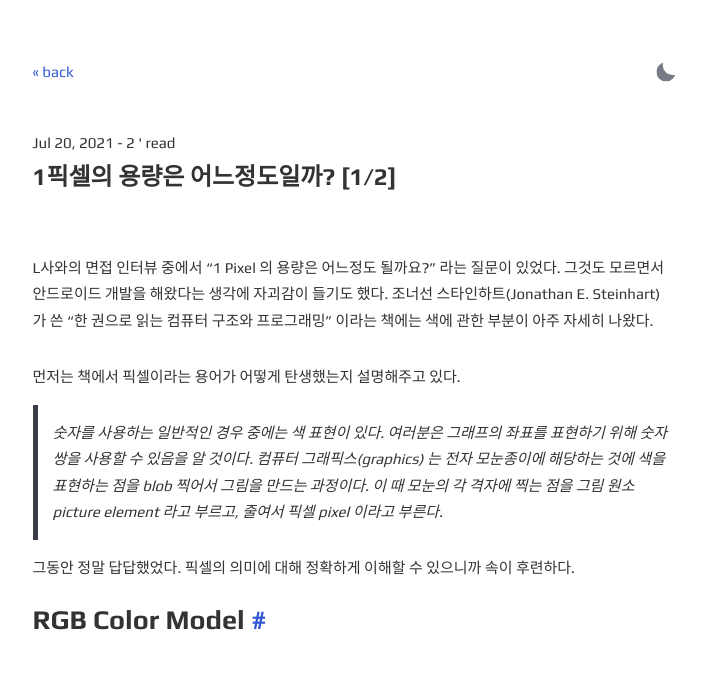
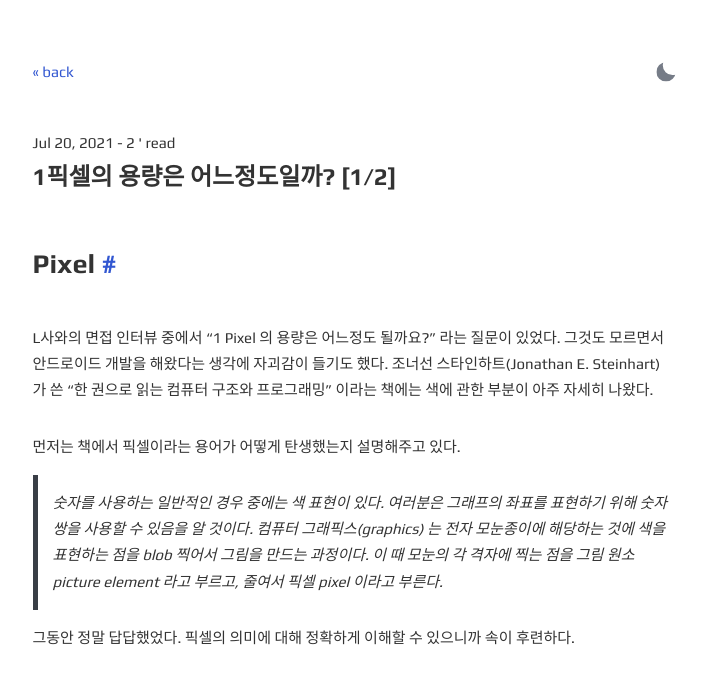
Before and after one commit to emptypott/emptypott.github.io, a Jekyll site: the page built from _posts/2021-07-20-post.md, in a window 1280 px wide, cut to the strip 0-677 px from the top of the page. Shown: the whole strip, without its empty margins (285-991 px from the left). Built offline with Jekyll 4.4.1, drawn with Linux system fonts in a browser that asks for light colours; comment, search, counter and statistics services are not loaded.

Commit message:
Update 2021-07-20-post.md

```diff
--- a/_posts/2021-07-20-post.md
+++ b/_posts/2021-07-20-post.md
@@ -5,6 +5,8 @@ excerpt: "L사와의 면접 과정 가운데 깨달은 것"
 categories: Pixel RGB
 date: 2021-07-20
 ---
+
+## Pixel
 
 L사와의 면접 인터뷰 중에서 "1 Pixel 의 용량은 어느정도 될까요?" 라는 질문이 있었다. 그것도 모르면서 안드로이드 개발을 해왔다는 생각에 자괴감이 들기도 했다. 조너선 스타인하트(Jonathan E. Steinhart) 가 쓴 "한 권으로 읽는 컴퓨터 구조와 프로그래밍" 이라는 책에는 색에 관한 부분이 아주 자세히 나왔다.
 
```
